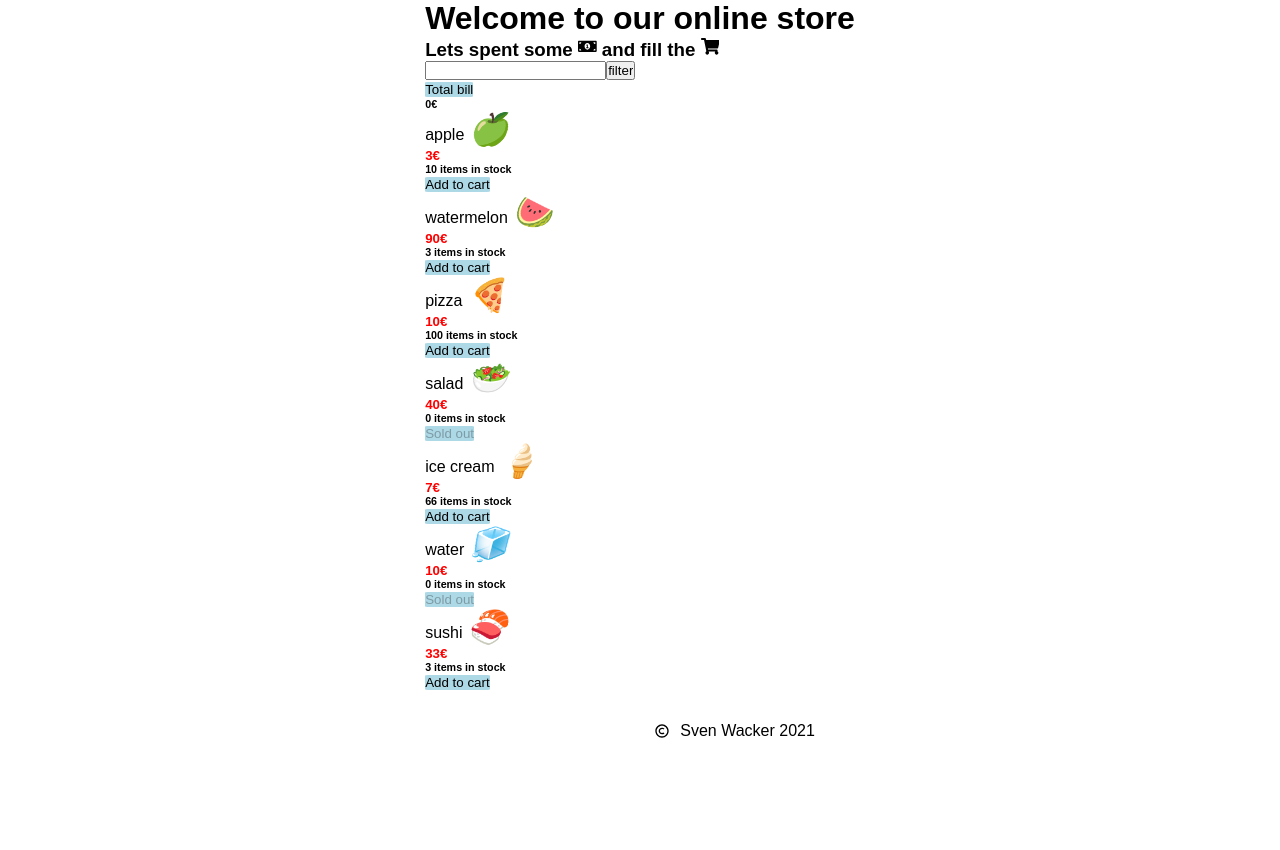
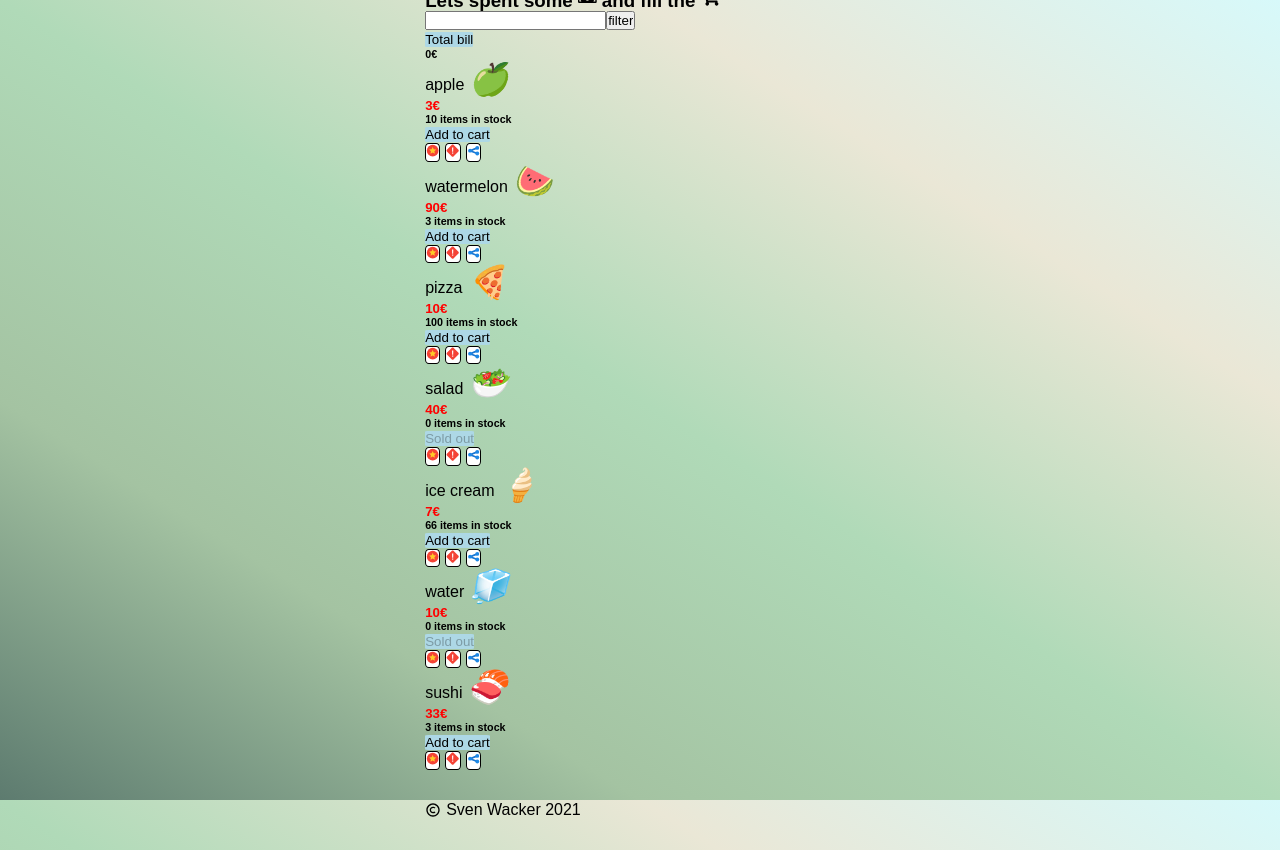
Before and after one commit to svenWacker/online-store, a React (Create React App) app: page / in a window 1280 px wide. Before the commit the page ends 800 px from the top, so only its background shows below. Built offline with nearby package versions, Linux system fonts and the light colour scheme.

Commit message:
background

```diff
--- a/src/App.js
+++ b/src/App.js
@@ -6,6 +6,7 @@ import Footer from "./components/Footer";
 // import { WiAlien, WiNightAltThunderstorm } from "react-icons/wi";
 // import { BiCartAlt } from "react-icons/bi";
 import { FaMoneyBillAlt, FaShoppingCart } from "react-icons/fa";
+
 //library.add(fab, faCheckSquare, faCoffee);
 
 const App = () => {
--- a/src/components/ProductItem.js
+++ b/src/components/ProductItem.js
@@ -1,4 +1,5 @@
 import React from "react";
+import { FcShare, FcRating, FcHighPriority } from "react-icons/fc";
 
 const ProductItem = ({ info, addToCart }) => {
   const { id, productName, icon, price, inventory } = info;
@@ -17,6 +18,16 @@ const ProductItem = ({ info, addToCart }) => {
       >
         {inventory > 0 ? "Add to cart" : "Sold out"}
       </button>
+      <br />
+      <button className="social">
+        <FcRating />
+      </button>
+      <button className="social">
+        <FcHighPriority />
+      </button>
+      <button className="social">
+        <FcShare />
+      </button>
     </li>
   );
 };
--- a/src/sass/footer.scss
+++ b/src/sass/footer.scss
@@ -2,12 +2,12 @@ footer {
   width: 100%;
   height: 10vh;
   display: flex;
-  justify-content: flex-end;
+  // justify-content: flex-end;
   align-items: center;
   .copy-sign {
-    margin-right: 10px;
+    margin-right: 5px;
   }
-  p {
-    margin-right: 40px;
-  }
+  // p {
+  //   margin-right: 50px;
+  // }
 }
--- a/src/sass/main.scss
+++ b/src/sass/main.scss
@@ -7,6 +7,16 @@ body {
   display: flex;
   justify-content: center;
   align-items: center;
+  width: 100vw;
+  height: 100vh;
+  background-image: linear-gradient(
+    to right top,
+    #5d7b6f,
+    #a4c3a2,
+    #b0dab8,
+    #eae7d6,
+    #d7f9fa
+  );
 }
 
 li {
@@ -27,3 +37,13 @@ i {
 img {
   width: 20rem;
 }
+.social {
+  background-color: white;
+  border-radius: 25%;
+  border: 1px solid black;
+  margin-right: 5px;
+}
+.social:hover {
+  cursor: pointer;
+  background-color: lightgray;
+}
```
